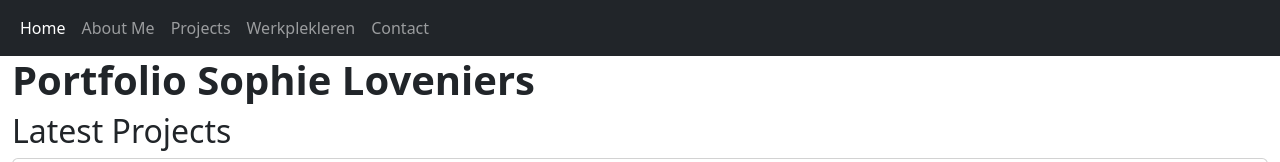
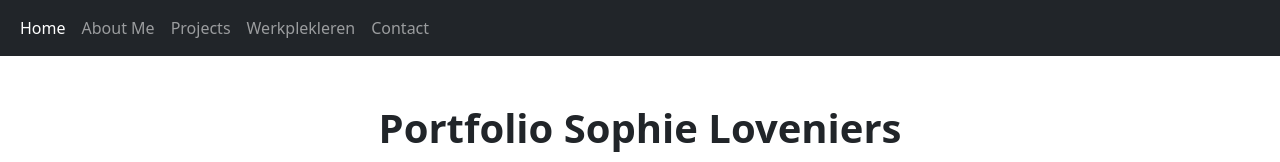
Before and after one commit to SophieL2001/Portfolio, a plain HTML site: page Index.html in a window 1280 px wide. Shown: the top 162 px of the page. Drawn offline with nearby package versions, Linux system fonts and the light colour scheme.

Commit message:
text centreren

```diff
--- a/Index.html
+++ b/Index.html
@@ -27,7 +27,7 @@
             <script src="https://cdn.jsdelivr.net/npm/bootstrap@5.2.3/dist/js/bootstrap.bundle.min.js" integrity="sha384-kenU1KFdBIe4zVF0s0G1M5b4hcpxyD9F7jL+jjXkk+Q2h455rYXK/7HAuoJl+0I4" crossorigin="anonymous"></script>
         </nav>
     </header>
-    <div class="container-fluid">
+    <div class="container-fluid mt-5 mb-5 text-center" style="width: 100%;">
         <h1><strong>Portfolio Sophie Loveniers</strong></h1>
     </div>
     <main>
```
